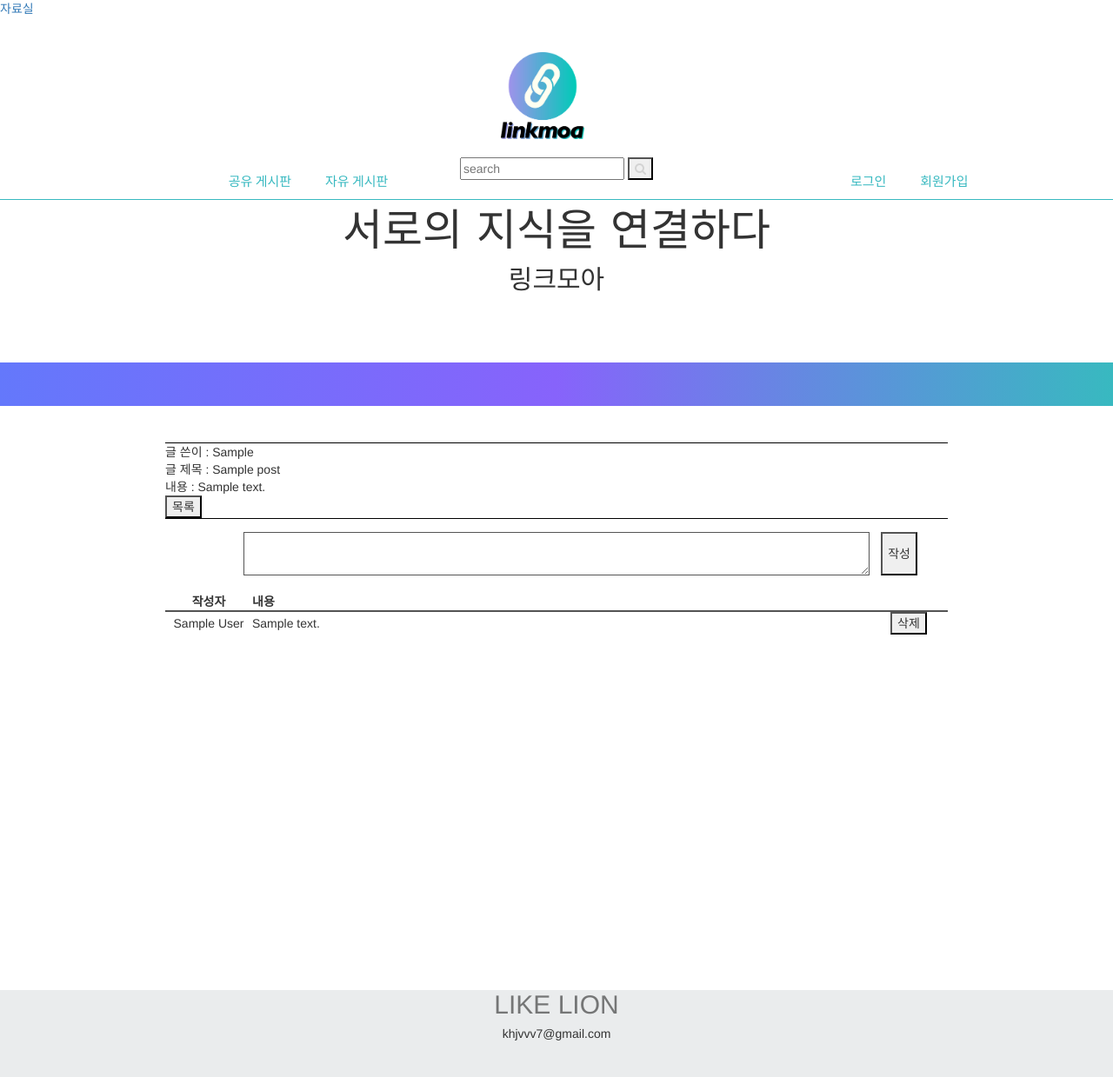
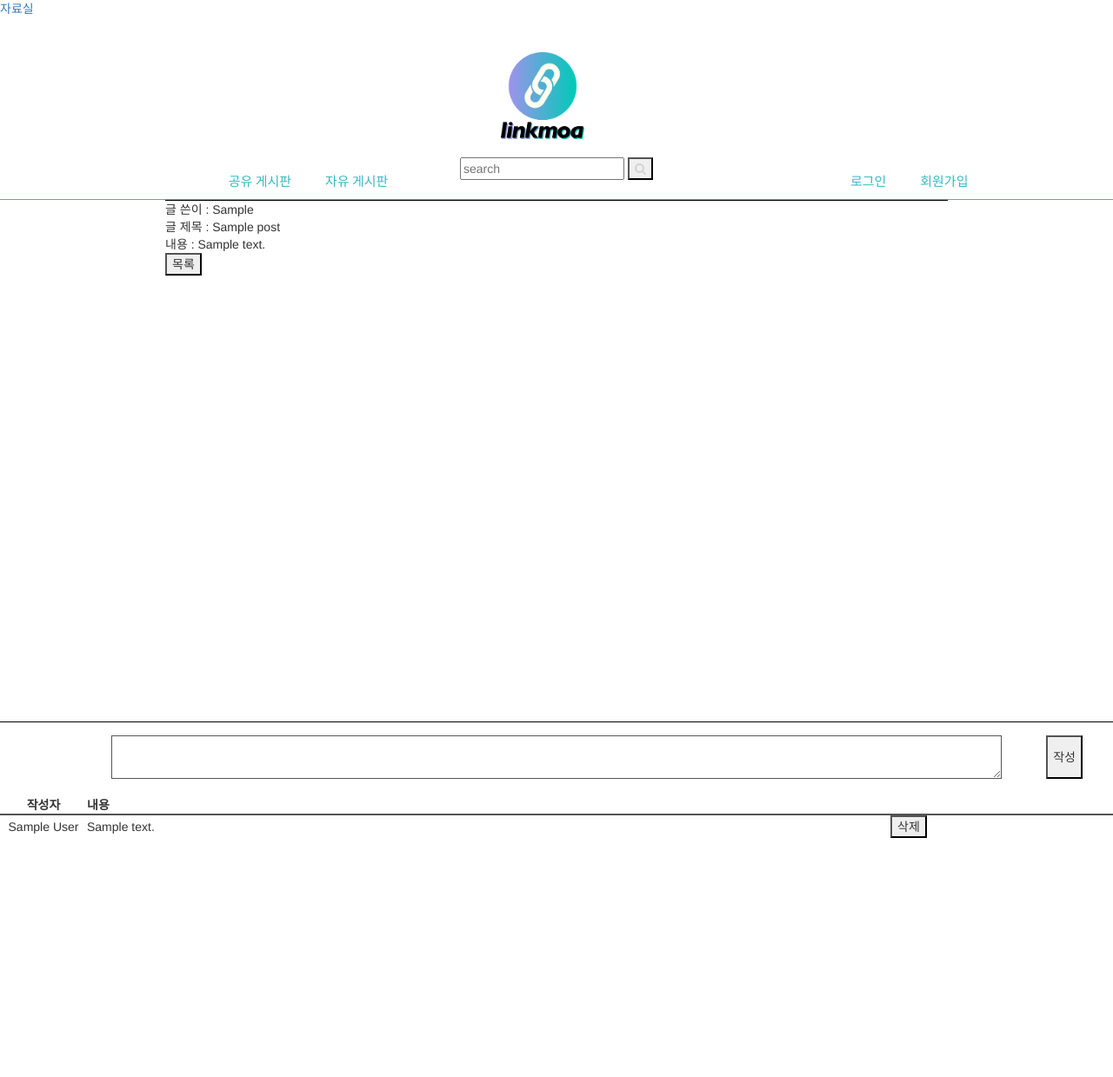
Before and after one commit to lee-garden/linkmoa, a Django app: page /detail/1 in a window 1280 px wide. Shown: the whole page at 87% size. After the commit the page ends 964 px from the top, so only its background shows below. Run offline with Django 3.2, Linux system fonts and the light colour scheme; tables that the repository leaves empty hold one stand-in row (values such as "Sample post"); some libraries are stand-ins or nearby versions; some web fonts are replaced.

Commit message:
detail css

```diff
--- a/freeboard/templates/detail.html
+++ b/freeboard/templates/detail.html
@@ -1,13 +1,7 @@
 {% extends 'base2.html' %}
 {% block content %}
-<div class="temp">
-        <p class="slogan">서로의 지식을 연결하다</p>
-        <p class="slogan-name">링크모아</p>
-</div>
-
 <div class="board">
     <div class="lower-part">
-        <div class="line"></div>
         <div class="free-board-container">
             글 쓴이 : {{post.owner}}<br>
             글 제목 : {{post.title}}<br>
@@ -19,7 +13,8 @@
                 <button class="deletepost"onclick="location.href='{% url 'deletepost' post.id %}'">삭제하기</button>
             {% endif %}
             </div>
-            <div class="post-comments">
+        </div>
+        <div class="post-comments">
                 <form method="POST" class="comment-form" action="{% url 'writecomment' post.id %}">
                     {% csrf_token %}
                     <textarea class="comment-box" name="comment"></textarea>
@@ -44,12 +39,8 @@
                     {% endfor %}
                 </table>
             </div>
-        </div>
     </div>
 </div>
 
-<footer class="footer">
-        <h2 class="footer-title">LIKE LION</h2>
-        <h5>khjvvv7@gmail.com</h5>
-</footer>
+
 {% endblock %}
```
